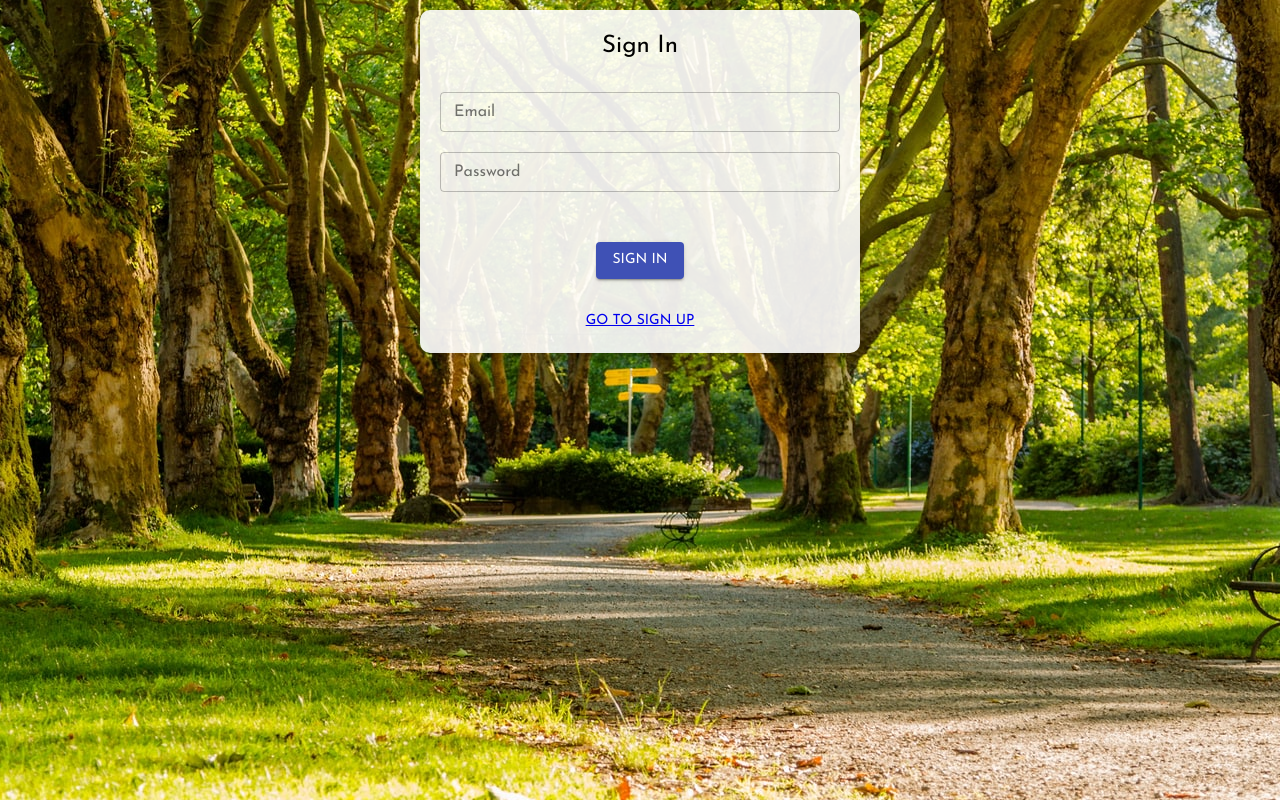
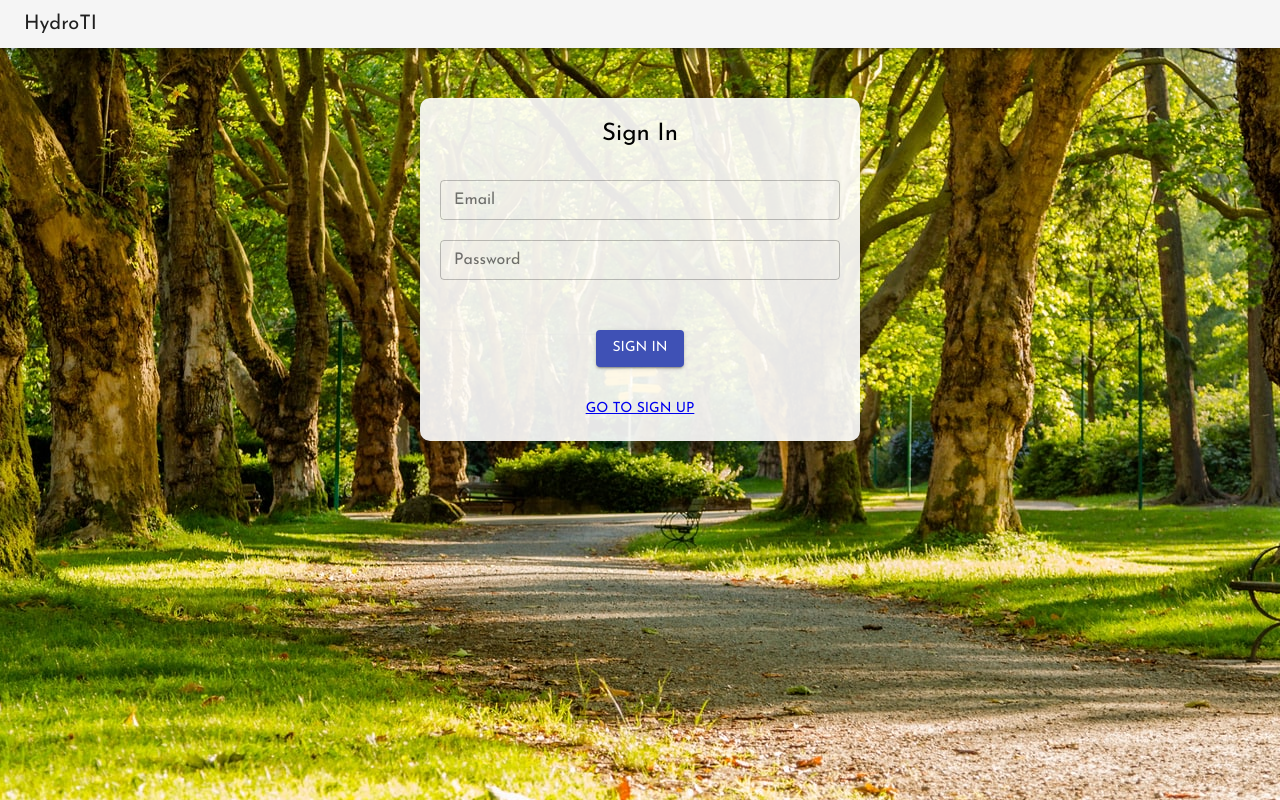
Before and after one commit to AnthonyFTL/HydroTI-Frontend, a React (Create React App) app: page /sign-in in a window 1280 px wide. Built offline with nearby package versions, Linux system fonts and the light colour scheme; no server answers.

Commit message:
style: Add app bar

```diff
--- a/src/hoc/templates/auth/AuthPageTemplate/index.js
+++ b/src/hoc/templates/auth/AuthPageTemplate/index.js
@@ -1,23 +1,47 @@
 import PropTypes from "prop-types";
 
 import authBackground from "../../../../assets/auth-background.jpg";
+import { AppBar, makeStyles, Toolbar, Typography } from "@material-ui/core";
 
-const AuthPageTemplate = ({ children }) => (
-  <div
-    style={{
+const useStyles = makeStyles({
+  page: {
     backgroundImage: `url(${authBackground})`,
     minHeight: "100vh",
-      display: "flex",
-      justifyContent: "center",
-      alignItems: "start",
     backgroundPosition: "center",
     backgroundRepeat: "no-repeat",
     backgroundAttachment: "fixed",
-    }}
-  >
-    {children}
+  },
+  body: {
+    display: "flex",
+    justifyContent: "center",
+    marginTop: 40,
+  },
+  appBar: {
+    flexGrow: 1,
+  },
+  appBarTitle: {
+    flexGrow: 1,
+  },
+});
+
+const AuthPageTemplate = ({ children }) => {
+  const styles = useStyles();
+
+  return (
+    <div className={styles.page}>
+      <div className={styles.appBar}>
+        <AppBar position="static" color="default">
+          <Toolbar variant="dense">
+            <Typography variant="h6" className={styles.appBarTitle}>
+              HydroTI
+            </Typography>
+          </Toolbar>
+        </AppBar>
+      </div>
+      <div className={styles.body}>{children}</div>
     </div>
   );
+};
 
 AuthPageTemplate.propTypes = {
   children: PropTypes.node,
```
Lines whose indentation alone changed are shown as unchanged.
